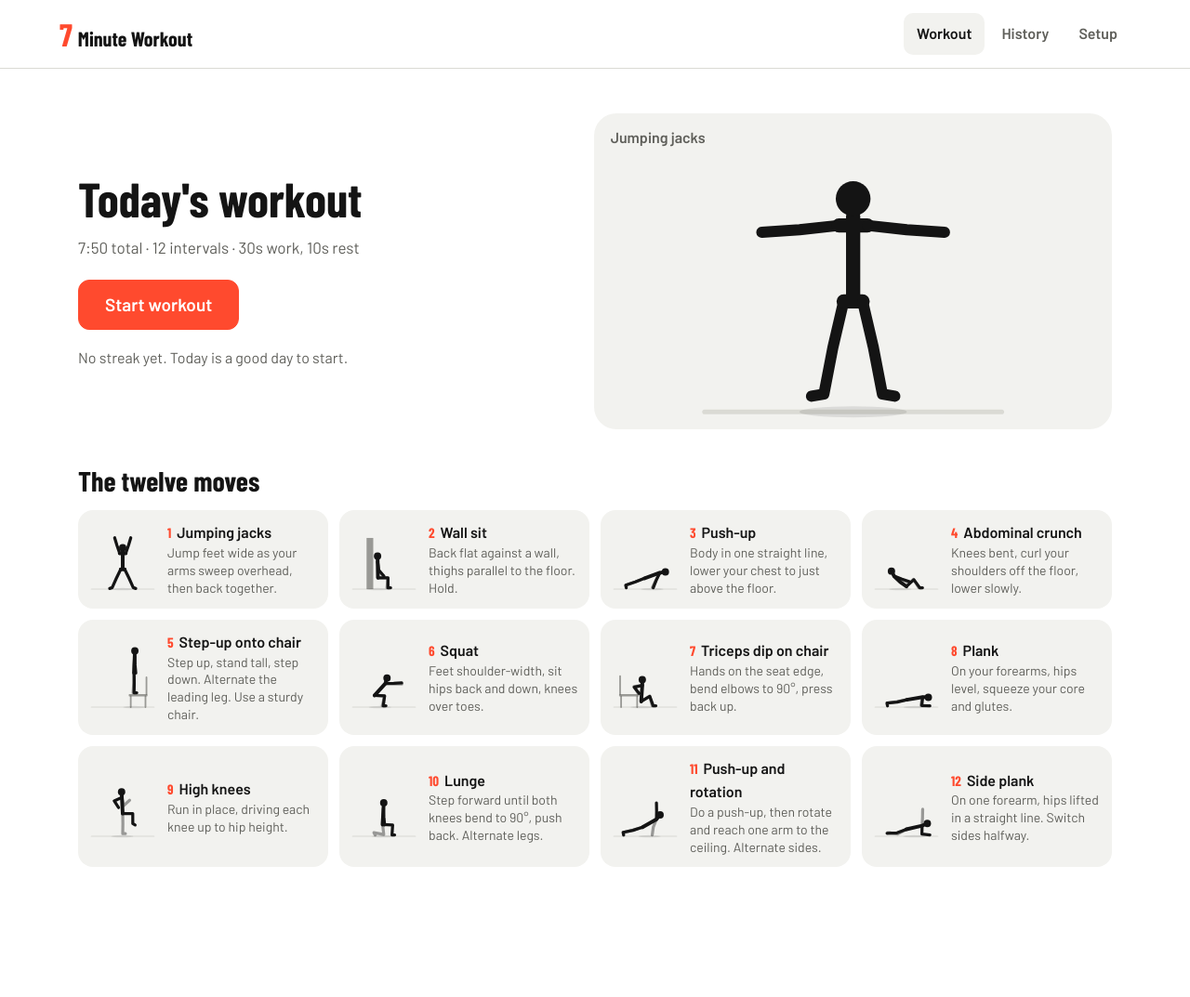
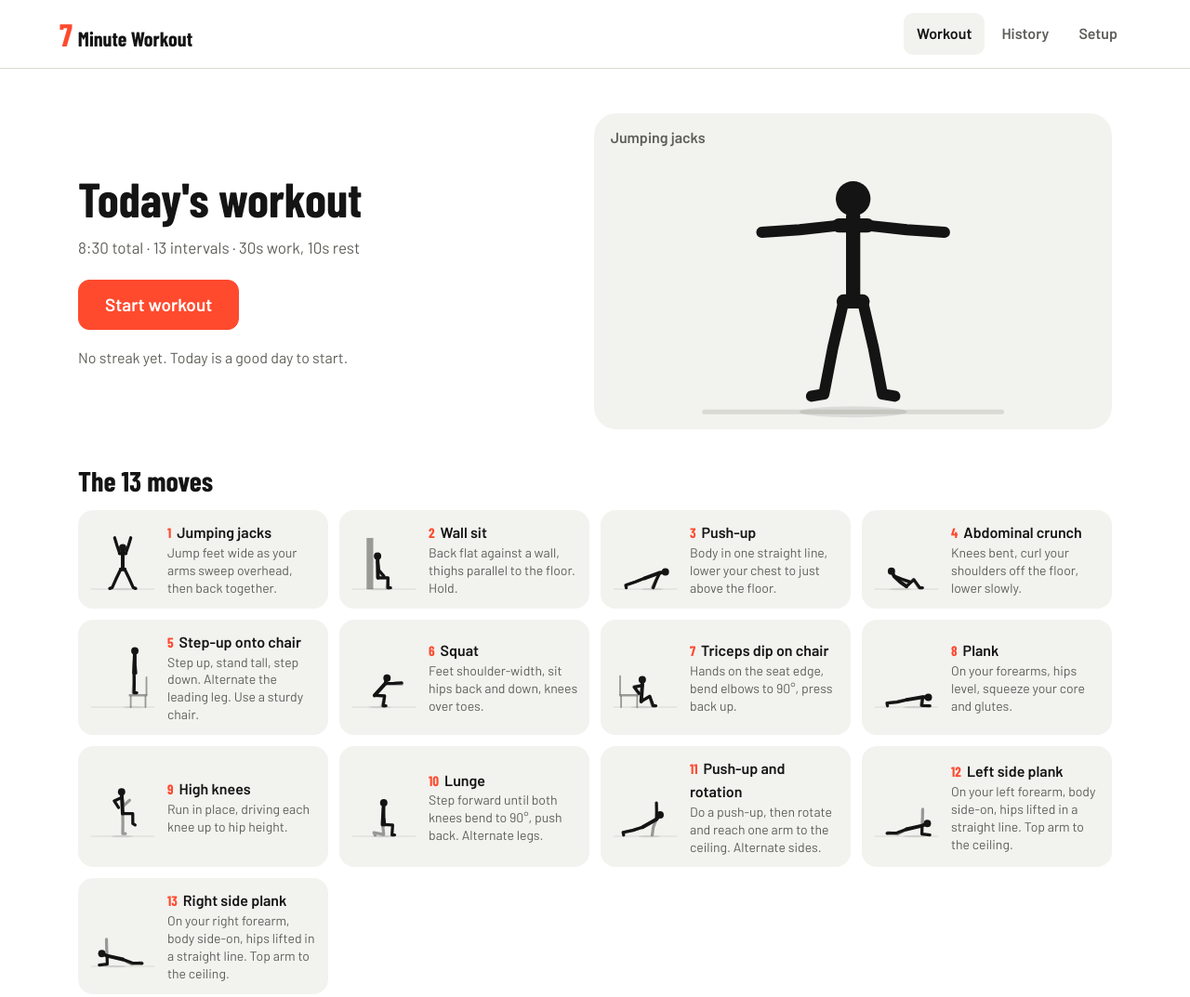
Before and after one commit to orgar28/seven-minute-workout, a plain HTML site: page index.html in a window 1280 px wide. Shown: the whole page at 93% size. Before the commit the page ends 981 px from the top, so only its background shows below. Drawn offline with nearby package versions, Linux system fonts and the light colour scheme.

Commit message:
Split side plank into left and right exercises
Each side gets its own full interval, mirrored figure and thumbnail.
Move count and headings now follow the exercise list.

Co-Authored-By: Claude Opus 5.5 <noreply@anthropic.com>
Claude-Session: https://claude.ai/code/session_01CbFG2HDJXm8wrN6H3sMfyF

```diff
--- a/index.html
+++ b/index.html
@@ -9,7 +9,7 @@
    IDEA: a gym wall clock with a stick-figure demo board beside it.
    PICTURE: the animated figure doing the current move, large, next to a ring clock.
    COLOUR and TYPE: white/ink app; the player floods coral for work, blue for rest. Barlow Condensed numbers, Barlow text.
-   LAYOUT: start card with live figure, then the 12 moves; history is a month grid; player is full-screen. */
+   LAYOUT: start card with live figure, then the move list; history is a month grid; player is full-screen. */
 :root{color-scheme:light dark;--bg:light-dark(#fff,#111214);--card:light-dark(#f2f2ef,#1b1c1f);--ink:light-dark(#141414,#f1f1ee);--mute:light-dark(#5f5f5a,#a5a5a1);--line:light-dark(#dadad4,#2e2f33);--work:#ff4a2e;--rest:#2459f5}
 :root[data-theme=light]{color-scheme:light}:root[data-theme=dark]{color-scheme:dark}
 *{box-sizing:border-box;min-width:0}[hidden]{display:none!important}
@@ -80,7 +80,7 @@ h2.sec{font-size:30px;margin:0 0 16px}
   <div><h1>Today's workout</h1><p class="sum" id="sum"></p><button id="go" class="big">Start workout</button><p class="streak" id="streakLine"></p></div>
   <div class="fig heroFig"><svg id="heroSvg" viewBox="0 0 200 200" aria-label="Animated exercise demo"></svg><span class="lbl" id="heroLbl"></span></div>
  </div>
- <h2 class="sec">The twelve moves</h2>
+ <h2 class="sec" id="movesH">The moves</h2>
  <ol class="exlist" id="exlist"></ol>
 </section>
 <section id="v-history" hidden>
@@ -97,7 +97,7 @@ h2.sec{font-size:30px;margin:0 0 16px}
  <div class="form">
   <div class="row"><label for="sWork">Work<small>Seconds per exercise</small></label><select id="sWork"></select></div>
   <div class="row"><label for="sRest">Rest<small>Seconds between exercises</small></label><select id="sRest"></select></div>
-  <div class="row"><label for="sRounds">Rounds<small>Full circuits of all twelve</small></label><select id="sRounds"></select></div>
+  <div class="row"><label for="sRounds">Rounds<small>Full circuits of every move</small></label><select id="sRounds"></select></div>
   <div class="row"><label for="sReady">Get ready<small>Countdown before the first move</small></label><select id="sReady"></select></div>
   <div class="row"><label for="sVoice">Voice coach<small>Announces moves, rest and halfway</small></label><input type="checkbox" id="sVoice"></div>
   <div class="row"><label for="sVoicePick">Voice</label><select id="sVoicePick"><option value="">Browser default</option></select></div>
@@ -177,7 +177,8 @@ const EX=[
  {n:'High knees',tip:'Run in place, driving each knee up to hip height.',k:[HA,HM,HB,HM],d:[.16,.16,.16,.16],th:0},
  {n:'Lunge',tip:'Step forward until both knees bend to 90°, push back. Alternate legs.',k:[LA,LS1,LB1,LB1,LS1,LA,LS2,LB2,LB2,LS2],d:[.32,.42,.22,.42,.32,.25,.32,.42,.22,.42],th:2},
  {n:'Push-up and rotation',tip:'Do a push-up, then rotate and reach one arm to the ceiling. Alternate sides.',k:[PU,PD,PU,RA,RA,PU,PD,PU,RB,RB],d:[.7,.6,.6,.35,.6,.7,.6,.6,.35,.6],th:3},
- {n:'Side plank',tip:'On one forearm, hips lifted in a straight line. Switch sides halfway.',sides:1,k:[{h:[100,168],t:77,hd:-10,a:[W(170,185),[2,1]],l:[W(42,180),W(44,178)]}],d:[3],br:1,th:0}
+ {n:'Left side plank',tip:'On your left forearm, body side-on, hips lifted in a straight line. Top arm to the ceiling.',k:[{h:[100,168],t:77,hd:-10,a:[W(170,185),[2,1]],l:[W(42,180),W(44,178)]}],d:[3],br:1,th:0},
+ {n:'Right side plank',tip:'On your right forearm, body side-on, hips lifted in a straight line. Top arm to the ceiling.',mir:1,k:[{h:[100,168],t:77,hd:-10,a:[W(170,185),[2,1]],l:[W(42,180),W(44,178)]}],d:[3],br:1,th:0}
 ];
 const DONE={n:'Done',front:1,bend:[1,-1,-1,1],k:[{h:[100,125],t:0,a:[[28,1],[-28,1]],l:[[176,1],[-176,1]],f:[90,-90]},{h:[100,119],t:0,a:[[18,1],[-18,1]],l:[[178,1],[-178,1]],f:[90,-90]}],d:[.35,.35]};
 const PROPS={wall:'<g class="pr"><rect x="48" y="36" width="20" height="153"/></g>',
@@ -188,7 +189,7 @@ function paint(svg,ex,p,m){const g=geom(ex,p),q=s=>svg.querySelectorAll(s),[fa,f
  fa.setAttribute('d',g.fa);fl.setAttribute('d',g.fl);na.setAttribute('d',g.na);nl.setAttribute('d',g.nl);svg.querySelector('.torso').setAttribute('d',g.body);
  const c=svg.querySelector('.bod circle');c.setAttribute('cx',f1(g.head[0]));c.setAttribute('cy',f1(g.head[1]));svg.querySelector('.shd').setAttribute('cx',f1(g.sx))}
 function figStr(ex){const s=document.createElementNS('http://www.w3.org/2000/svg','svg');s.setAttribute('viewBox','0 0 200 200');s.setAttribute('aria-hidden','true');if(ex.front)s.classList.add('front');
- s.innerHTML=SKEL;s.querySelector('.propg').innerHTML=PROPS[ex.prop]||'';paint(s,ex,ex.k[ex.th??Math.min(1,ex.k.length-1)]);return s.outerHTML}
+ s.innerHTML=SKEL;s.querySelector('.propg').innerHTML=PROPS[ex.prop]||'';if(ex.mir)['.who','.propg'].forEach(c=>s.querySelector(c).setAttribute('transform','translate(200 0) scale(-1 1)'));paint(s,ex,ex.k[ex.th??Math.min(1,ex.k.length-1)]);return s.outerHTML}
 function mkFig(svg){svg.innerHTML=SKEL;const pg=svg.querySelector('.propg'),who=svg.querySelector('.who');let cur,mir;
  return{draw(ex,t,m=false){if(cur!==ex){cur=ex;pg.innerHTML=PROPS[ex.prop]||'';svg.classList.toggle('front',!!ex.front)}
   if(m!==mir){mir=m;const tf=m?'translate(200 0) scale(-1 1)':'';who.setAttribute('transform',tf);pg.setAttribute('transform',tf)}
@@ -228,7 +229,7 @@ const totalSec=()=>cfg.rounds*EX.length*cfg.work+(cfg.rounds*EX.length-1)*cfg.re
 const esc=s=>String(s).replace(/[&<>"]/g,c=>({'&':'&amp;','<':'&lt;','>':'&gt;','"':'&quot;'}[c]));
 
 // workout view
-$('exlist').innerHTML=EX.map((e,i)=>`<li>${figStr(e)}<div><b><span class="n">${i+1}</span>${e.n}</b><small>${e.tip}</small></div></li>`).join('');
+$('movesH').textContent='The '+EX.length+' moves';$('exlist').innerHTML=EX.map((e,i)=>`<li>${figStr(e)}<div><b><span class="n">${i+1}</span>${e.n}</b><small>${e.tip}</small></div></li>`).join('');
 function renderHome(){$('sum').textContent=`${mmss(totalSec())} total · ${EX.length*cfg.rounds} intervals · ${cfg.work}s work, ${cfg.rest}s rest${cfg.rounds>1?' · '+cfg.rounds+' rounds':''}`;
  const st=streak(),today=sessions.some(s=>s.d===key(new Date()));$('streakLine').innerHTML=today?`Done today. Streak: <b>${st} day${st==1?'':'s'}</b>.`:st?`Current streak: <b>${st} day${st==1?'':'s'}</b>. Keep it going today.`:'No streak yet. Today is a good day to start.'}
 const heroFig=mkFig($('heroSvg'));
@@ -290,7 +291,7 @@ function bars(){const sp=$('pbar').children;let w=0;S.q.forEach((g,j)=>{if(g.t!=
 function tick(){if(!S||S.paused||!$('done').hidden)return;const g=S.q[S.i],e=el(),rem=g.d-e;
  if(rem<=0){if(g.t==='work')S.done.add(S.i);if(S.i>=S.q.length-1)finish();else enter(S.i+1);return}
  const ri=Math.ceil(rem);if(ri!==S.last){S.last=ri;$('secs').textContent=ri;if(ri<=3)beep(740,.1)}
- if(g.t==='work'&&!S.half&&g.d>=16&&e>=g.d/2){S.half=true;say(EX[g.x].sides?'Switch sides':'Halfway')}
+ if(g.t==='work'&&!S.half&&g.d>=16&&e>=g.d/2){S.half=true;say('Halfway')}
  $('arc').style.strokeDashoffset=326.73*(1-rem/g.d);bars()}
 function pause(p){if(!S)return;if(p&&!S.paused){S.paused=true;S.pAt=performance.now();hush()}else if(!p&&S.paused){S.t0+=performance.now()-S.pAt;S.paused=false}$('bPause').textContent=S.paused?'Resume':'Pause'}
 function jump(d){if(!S)return;const g=S.q[S.i];if(d>0){if(g.t==='work'&&el()>=g.d/2)S.done.add(S.i);if(S.i>=S.q.length-1)return finish();enter(S.i+1)}
@@ -311,8 +312,8 @@ setInterval(tick,150);
 
 // animation loop
 function frame(now){const t=now/1000;
- if(S&&!pl.hidden){if(!$('done').hidden)pFig.draw(DONE,t);else{const g=S.q[S.i],ex=EX[g.x],w=g.t==='work';pFig.draw(ex,w?el():el()*.5,!!ex.sides&&w&&el()>=g.d/2)}}
- else if(!$('v-workout').hidden){const n=Math.floor(t/6),ex=EX[n%EX.length];heroFig.draw(ex,t,!!ex.sides&&t%6>3);if($('heroLbl').textContent!==ex.n)$('heroLbl').textContent=ex.n}
+ if(S&&!pl.hidden){if(!$('done').hidden)pFig.draw(DONE,t);else{const g=S.q[S.i],ex=EX[g.x],w=g.t==='work';pFig.draw(ex,w?el():el()*.5,!!ex.mir)}}
+ else if(!$('v-workout').hidden){const n=Math.floor(t/6),ex=EX[n%EX.length];heroFig.draw(ex,t,!!ex.mir);if($('heroLbl').textContent!==ex.n)$('heroLbl').textContent=ex.n}
  requestAnimationFrame(frame)}
 if(matchMedia('(prefers-reduced-motion: reduce)').matches){heroFig.draw(EX[0],0);$('heroLbl').textContent=EX[0].n}
 requestAnimationFrame(frame);
```
Also changed, not shown: 1 other file.
